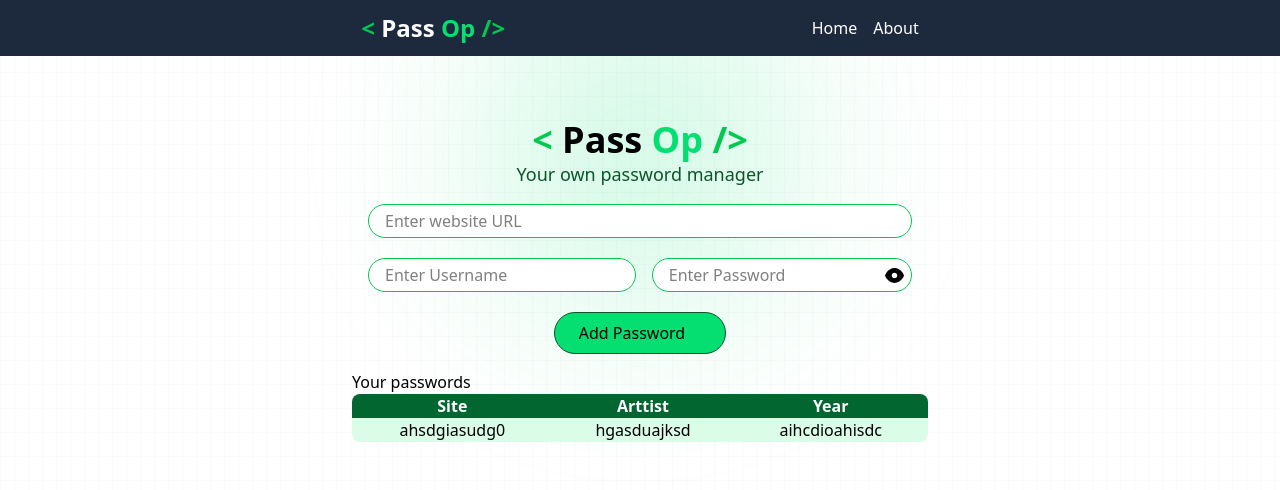
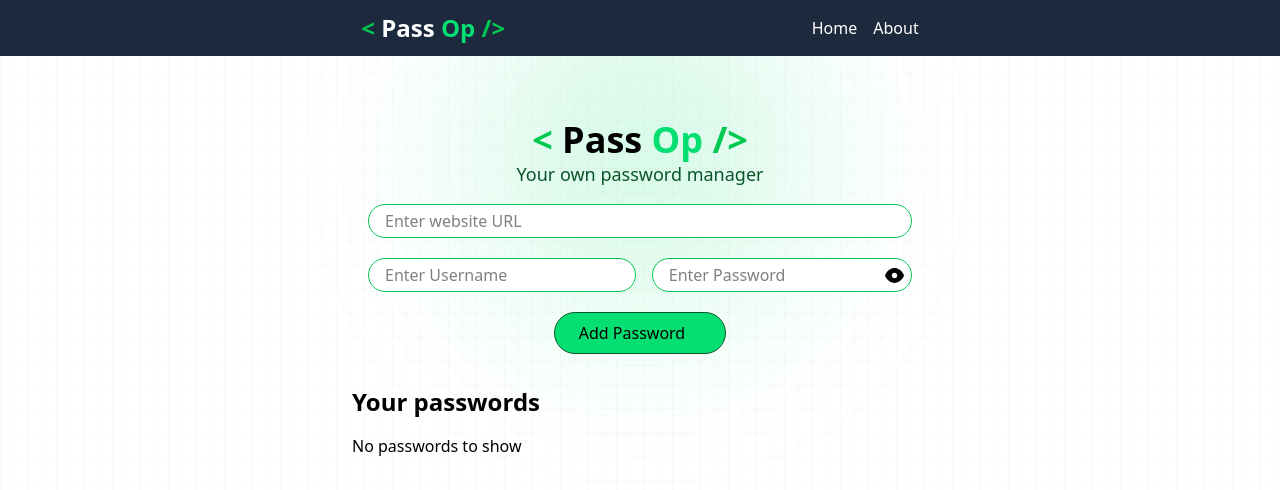
Before and after one commit to s-afrid/Pass-op, a React (Vite) app: page / in a window 1280 px wide. Shown: the top 490 px of the page. Built offline with nearby package versions, Linux system fonts and the light colour scheme; some icons are missing.

Commit message:
add password from local storage to table

```diff
--- a/src/components/Manager.jsx
+++ b/src/components/Manager.jsx
@@ -28,7 +28,6 @@
   const savePassword = ()=>{
     setpasswordArray([...passwordArray, form])
     localStorage.setItem("passwords", JSON.stringify([...passwordArray, form]))
-    console.log([...passwordArray, form])
   }
 
   const handleChange = (e)=>{
@@ -96,26 +95,34 @@
         </div>
 
         <div className="passwords">
-          <h2>Your passwords</h2>
-          <table className="w-full rounded-lg overflow-hidden">
+          <h2 className="font-bold text-2xl py-4">Your passwords</h2>
+          {passwordArray.length === 0 && <div>No passwords to show</div>}
+          {passwordArray.length != 0 && <table className="w-full rounded-lg overflow-hidden">
 
             <thead className=" bg-green-800 text-white">
               <tr>
-                <th className="">Site</th>
-                <th className="">Arttist</th>
-                <th className="">Year</th>
+                <th className="py-2">Site</th>
+                <th className="py-2">Username</th>
+                <th className="py-2">Password</th>
               </tr>
             </thead>
 
             <tbody className="bg-green-100">
-              <tr>
-                <td className="text-center">ahsdgiasudg0</td>
-                <td className="text-center">hgasduajksd</td>
-                <td className="text-center">aihcdioahisdc</td>
+              {passwordArray.map((item, index)=>{
+                return (
+                   <tr key={index}>
+                <td className="py-2 border border-white text-center"><a href={item.site} target="_blank">{item.site}</a></td>
+                <td className="py-2 border border-white text-center">{item.username}</td>
+                <td className="py-2 border border-white text-center">{item.password}</td>
               </tr>
+                )
+
+              })}
+
             </tbody>
 
-          </table>
+          </table>}
+
         </div>
 
 
```
